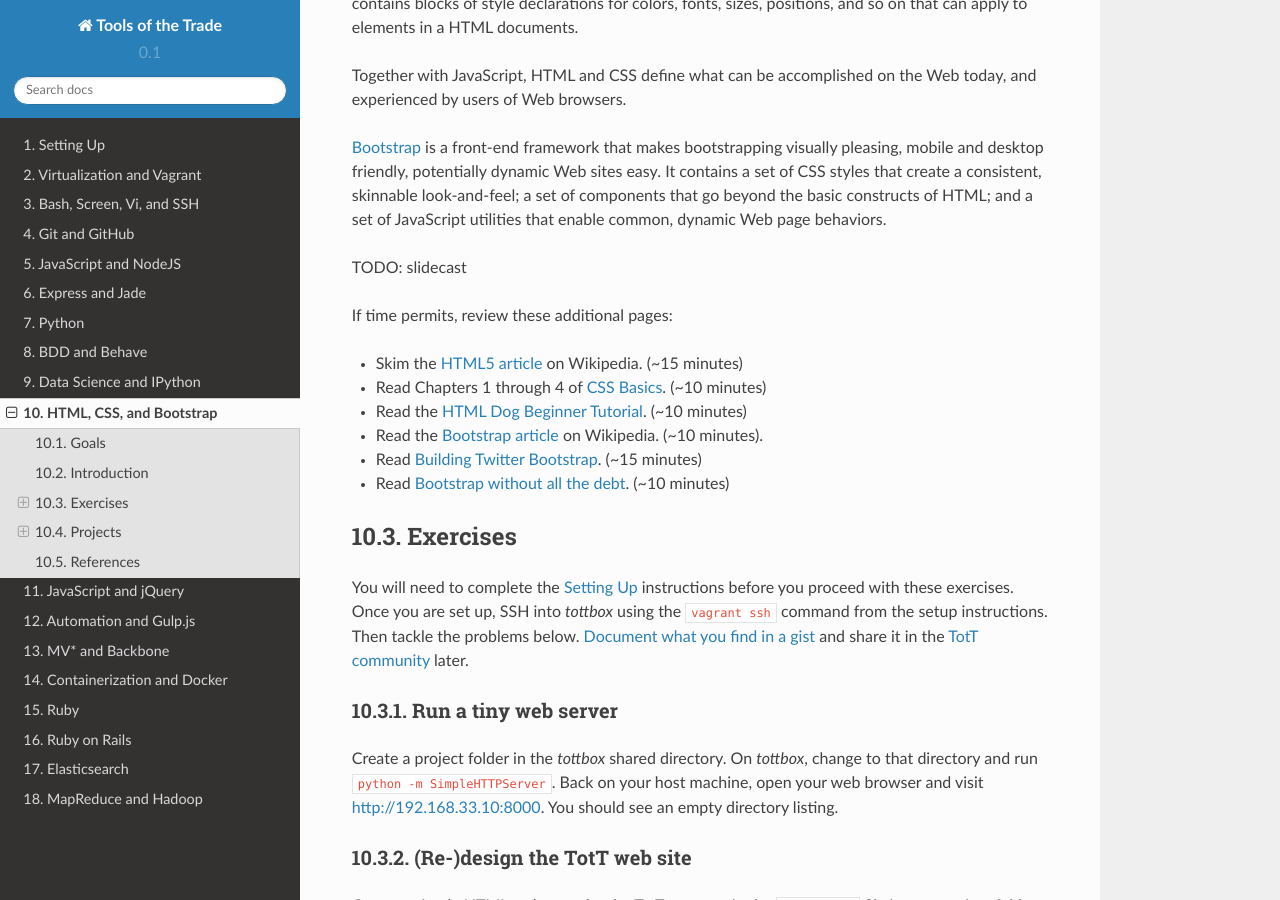
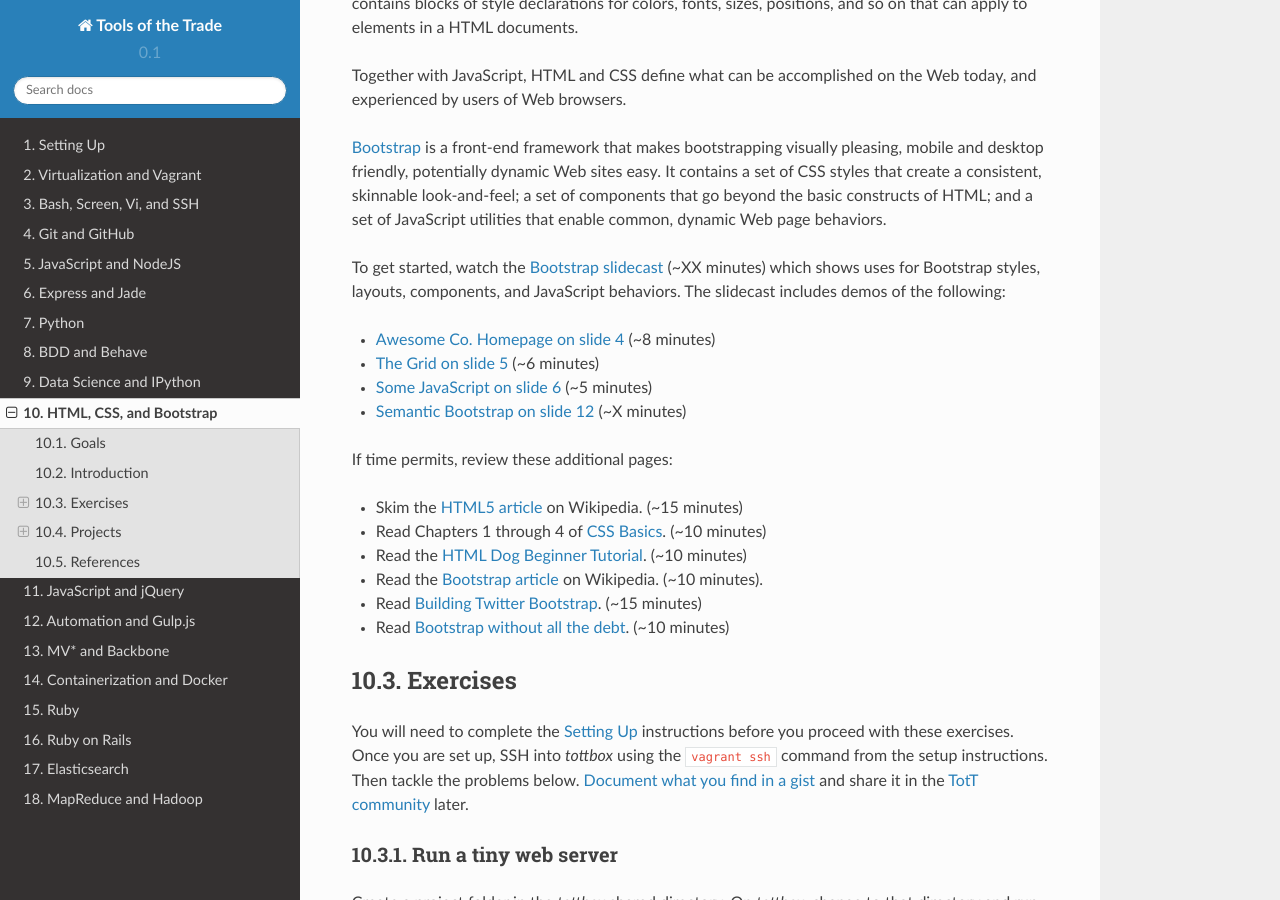
Before and after one commit to parente/tott, a Sphinx documentation site: the page built from doc/sessions/bootstrap.rst, in a window 1280 px wide and 900 px high, scrolled down 688 px. Built offline with Sphinx 7.4.7 and the Read the Docs theme 2.0.0, drawn with Linux system fonts in a browser that asks for light colours.

Commit message:
Link bootstrap slides

```diff
--- a/doc/sessions/bootstrap.rst
+++ b/doc/sessions/bootstrap.rst
@@ -25,7 +25,12 @@
 
 Bootstrap_ is a front-end framework that makes bootstrapping visually pleasing, mobile and desktop friendly, potentially dynamic Web sites easy. It contains a set of CSS styles that create a consistent, skinnable look-and-feel; a set of components that go beyond the basic constructs of HTML; and a set of JavaScript utilities that enable common, dynamic Web page behaviors.
 
-TODO: slidecast
+To get started, watch the `Bootstrap slidecast <../_static/casts/bootstrap.html>`_ (~XX minutes) which shows uses for Bootstrap styles, layouts, components, and JavaScript behaviors. The slidecast includes demos of the following:
+
+* `Awesome Co. Homepage on slide 4 <../_static/casts/bootstrap.html#/4>`_ (~8 minutes)
+* `The Grid on slide 5 <../_static/casts/bootstrap.html#/5>`_ (~6 minutes)
+* `Some JavaScript on slide 6 <../_static/casts/bootstrap.html#/6>`_ (~5 minutes)
+* `Semantic Bootstrap on slide 12 <../_static/casts/bootstrap.html#/12>`_ (~X minutes)
 
 If time permits, review these additional pages:
 
```
